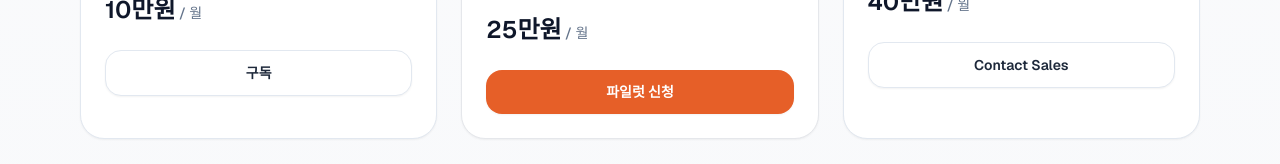
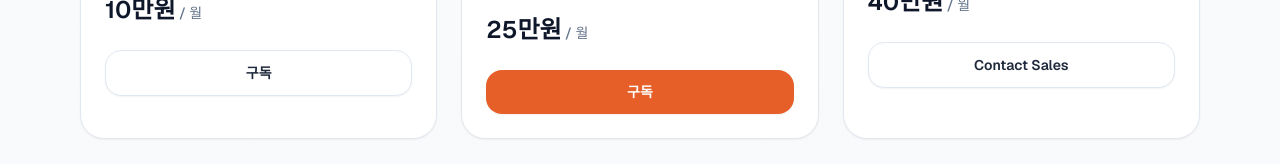
Before and after one commit to kyoungminmin-inflect/Inflect_web, a Next.js app in the folder webfile/inflect-web/: page / in a window 1280 px wide. Shown: the part 2598-2762 px from the top of the page. Built offline with nearby package versions, Linux system fonts and the light colour scheme.

Commit message:
Update page.tsx

```diff
--- a/webfile/inflect-web/app/page.tsx
+++ b/webfile/inflect-web/app/page.tsx
@@ -48,7 +48,7 @@ const plans = [
     features: ["Basic 전체 기능", "전문가 리뷰 & 해석", "전략적 방향성 제안", "30/60/90일 실행 로드맵"],
     priceMonthly: "25만원",
     priceYearly: "250만원",
-    cta: "파일럿 신청",
+    cta: "구독",
     href: "/pilot",
     highlight: true,
   },
```
